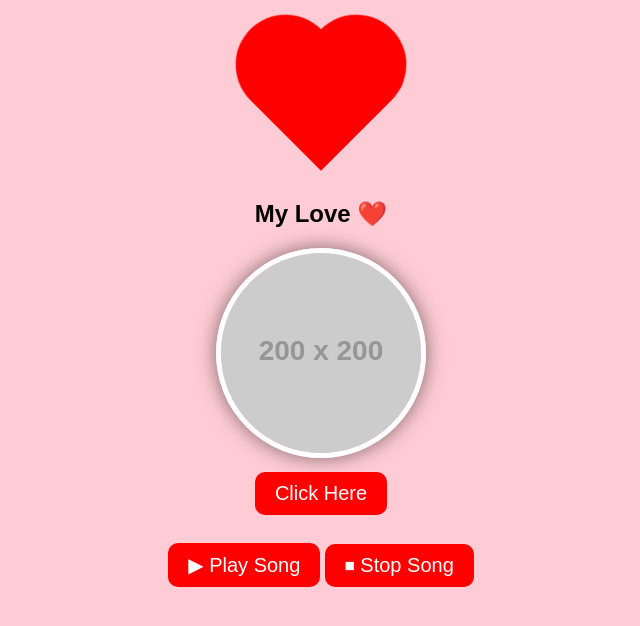
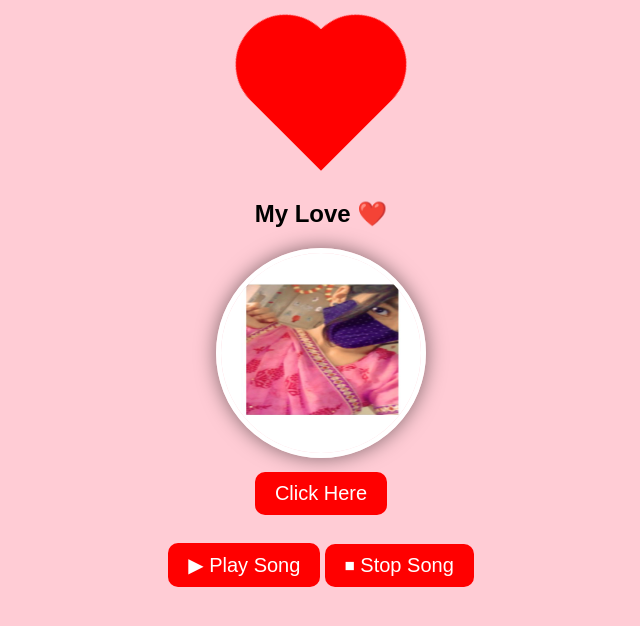
Before and after one commit to QUEENVIPBYPASS/love-webpage, a plain HTML site: page index.html in a window 1280 px wide. Shown: the whole page, without its empty margins (319-959 px from the left). Drawn offline with Linux system fonts and the light colour scheme; placeholder pictures from the web are drawn by us.

Commit message:
Add files via upload

```diff
--- a/index.html
+++ b/index.html
@@ -59,7 +59,7 @@
 
     <div class="heart"></div>
     <h2>My Love ❤️</h2>
-    <img src="https://via.placeholder.com/200" alt="My Love">
+    <img src="gf-photo.jpg" alt="My Love">
     <br>
     <button onclick="window.location.href='love.html'">Click Here</button>
 
```
